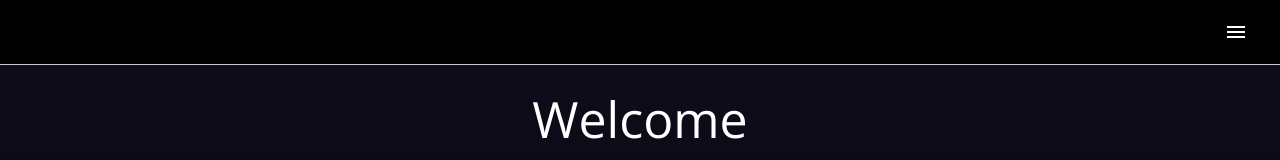
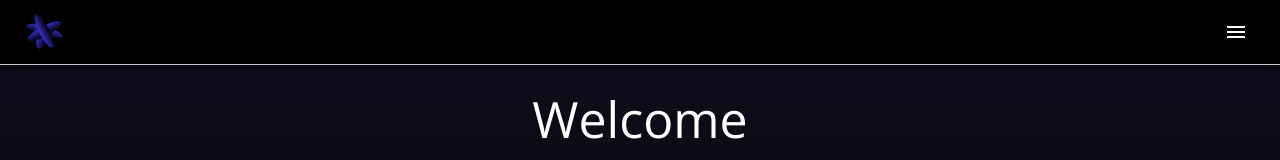
Before and after one commit to Sam-Haider/sam-haider.github.io, a React (Create React App) app: page / in a window 1280 px wide. Shown: the top 160 px of the page. Built offline with nearby package versions, Linux system fonts and the light colour scheme.

Commit message:
Add spinning logo

```diff
--- a/package.json
+++ b/package.json
@@ -17,6 +17,7 @@
     "react-dom": "^18.2.0",
     "react-router-dom": "^6.11.0",
     "react-scripts": "5.0.1",
+    "styled-components": "^5.3.10",
     "web-vitals": "^2.1.4"
   },
   "scripts": {
--- a/src/App.js
+++ b/src/App.js
@@ -6,6 +6,7 @@ import MyProjects from "./components/MyProjects";
 import MyTutorials from "./components/MyTutorials";
 import Contact from "./components/Contact";
 import PreloadImages from "./components/PreloadImages";
+import styled, { keyframes } from "styled-components";
 import "./App.css";
 import {
   AppBar,
@@ -15,46 +16,60 @@ import {
   List,
   ListItem,
   ListItemText,
-  Typography,
   Box,
 } from "@mui/material";
 import { Menu } from "@mui/icons-material";
-import { styled } from "@mui/material/styles";
 
-const StyledAppBar = styled(AppBar)({
-  backgroundColor: "#333",
-  boxShadow: "none",
-  borderBottom: "1px solid #ccc",
-});
-const StyledFooter = styled("div")({
-  color: "white",
-  textAlign: "center",
-  marginTop: "20px",
-  paddingBottom: "20px",
-});
+const spinAnimation = keyframes`
+  0% {
+    transform: rotate(0deg);
+  }
+  100% {
+    transform: rotate(360deg);
+  }
+`;
 
-const StyledToolbar = styled(Toolbar)({
-  display: "flex",
-  justifyContent: "space-between",
-});
+const StyledAppBar = styled(AppBar)`
+  background-color: #333;
+  box-shadow: none;
+  border-bottom: 1px solid #ccc;
+`;
 
-const StyledDrawer = styled(Drawer)({
-  "& .MuiDrawer-paper": {
-    background: "linear-gradient(to bottom right, #000000, #000000, #150f26)",
-    color: "#fff",
-    paddingTop: "20px",
-  },
-});
+const StyledFooter = styled.div`
+  color: white;
+  text-align: center;
+  margin-top: 20px;
+  padding-bottom: 20px;
+`;
 
-const StyledLink = styled(Link)({
-  color: "#fff",
-  textDecoration: "none",
-  fontSize: "1.2rem",
-  padding: "10px",
-  "&:hover": {
-    textDecoration: "underline",
-  },
-});
+const StyledToolbar = styled(Toolbar)`
+  display: flex;
+  justify-content: space-between;
+`;
+
+const StyledDrawer = styled(Drawer)`
+  & .MuiDrawer-paper {
+    background: linear-gradient(to bottom right, #000000, #000000, #150f26);
+    color: #fff;
+    padding-top: 20px;
+  }
+`;
+
+const StyledLink = styled(Link)`
+  color: #fff;
+  text-decoration: none;
+  font-size: 1.2rem;
+  padding: 10px;
+
+  &:hover {
+    text-decoration: underline;
+  }
+`;
+
+const Logo = styled.img`
+  width: 40px;
+  animation: ${spinAnimation} 10s linear infinite;
+`;
 
 function App() {
   const [menuOpen, setMenuOpen] = useState(false);
@@ -66,7 +81,7 @@ function App() {
       <Router>
         <StyledAppBar position="static">
           <StyledToolbar>
-            <Typography variant="h6" component={Link} to="/"></Typography>
+            <Logo src="images/logo.png"></Logo>
             <IconButton color="inherit" onClick={handleMenuOpen}>
               <Menu />
             </IconButton>
```
Also changed, not shown: public/images/logo.png (added), 1 other file (tests, documents, lock files or other folders).
